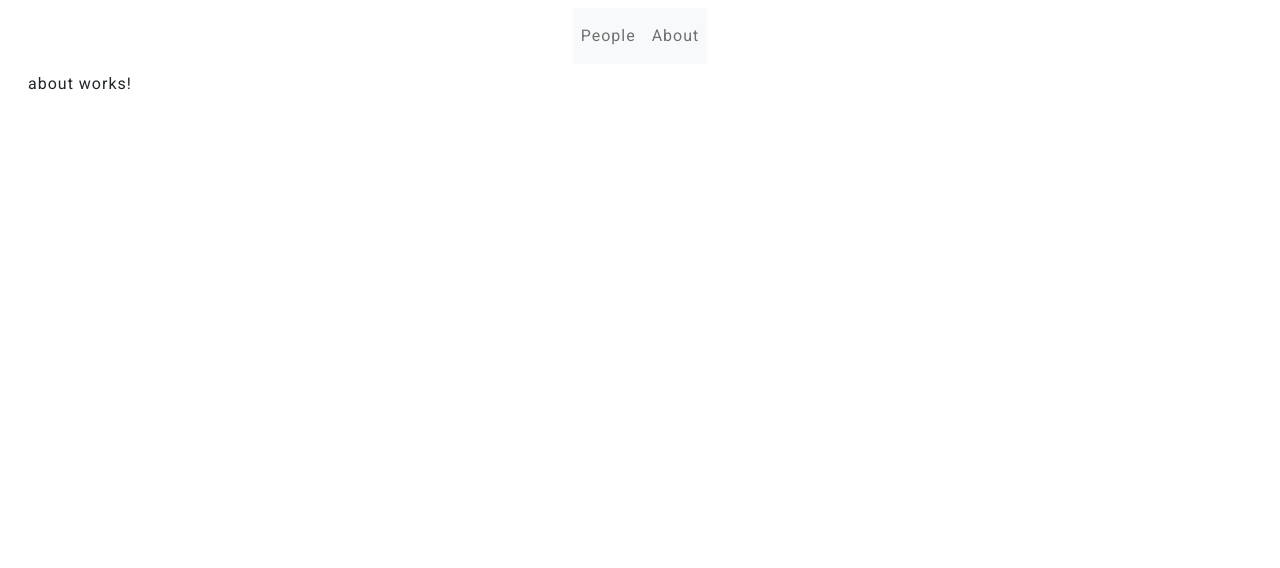
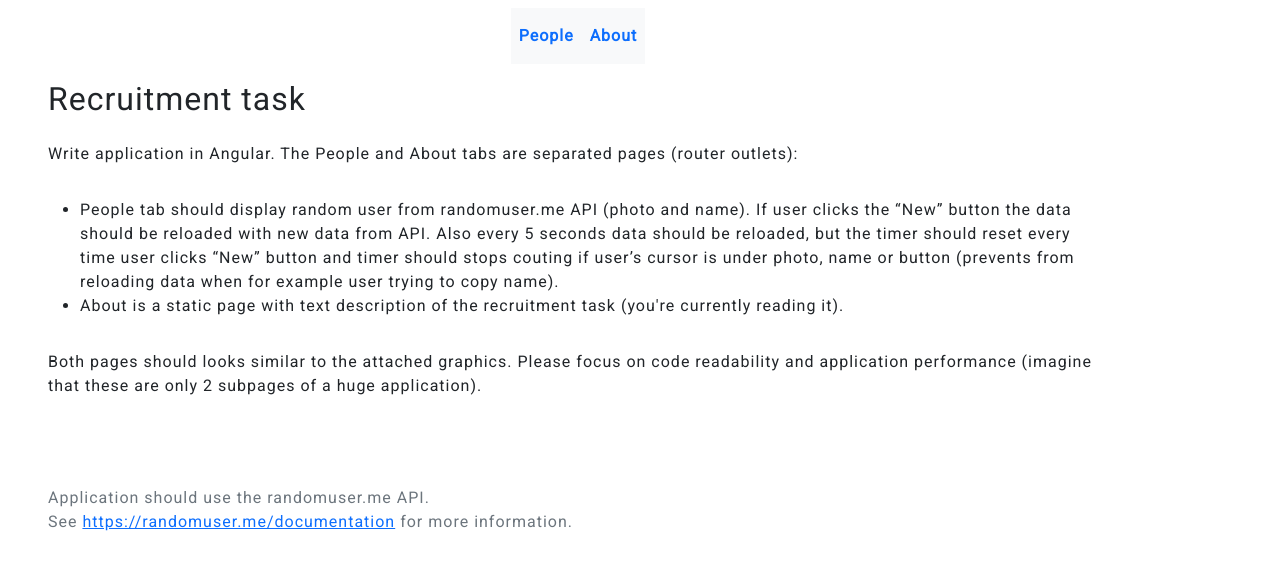
Before and after one commit to miq87/Dataedo, an Angular app: page /about in a window 1280 px wide. Shown: the top 568 px of the page. Built offline with nearby package versions, Linux system fonts and the light colour scheme.

Commit message:
finished

```diff
--- a/src/app/app-routing.module.ts
+++ b/src/app/app-routing.module.ts
@@ -4,9 +4,9 @@ import { AboutComponent } from './components/about/about.component';
 import { PeopleComponent } from './components/people/people.component';
 
 const routes: Routes = [
-  { path: "people", component: PeopleComponent },
-  { path: "about", component: AboutComponent },
-  { path: "**", component: PeopleComponent },
+  { path: "people", pathMatch: "full", component: PeopleComponent },
+  { path: "about", pathMatch: "full", component: AboutComponent },
+  { path: "**", pathMatch: "full", component: PeopleComponent },
 ];
 
 @NgModule({
--- a/src/app/app.component.html
+++ b/src/app/app.component.html
@@ -1,4 +1,4 @@
-<div class="containerm m-2">
+<div class="container m-2">
   <div class="row m-2">
     <app-navbar></app-navbar>
   </div>
--- a/src/app/app.component.ts
+++ b/src/app/app.component.ts
@@ -2,8 +2,7 @@ import { Component } from '@angular/core';
 
 @Component({
   selector: 'app-root',
-  templateUrl: './app.component.html',
-  styleUrls: ['./app.component.css']
+  templateUrl: './app.component.html'
 })
 export class AppComponent {
   title = 'Dataedo';
--- a/src/app/components/about/about.component.html
+++ b/src/app/components/about/about.component.html
@@ -1 +1,26 @@
-<p>about works!</p>
+<div class="d-flex flex-column justify-content-center align-items-left">
+  <div class="m-2">
+    <h2>Recruitment task</h2>
+  </div>
+  <div class="m-2">
+    <p>Write application in Angular. The People and About tabs are separated pages (router outlets):</p>
+  </div>
+  <div class="m-2">
+    <ul>
+      <li>People tab should display random user from randomuser.me API (photo and name). If
+        user clicks the “New” button the data should be reloaded with new data from API. Also
+        every 5 seconds data should be reloaded, but the timer should reset every time user
+        clicks “New” button and timer should stops couting if user’s cursor is under photo, name
+        or button (prevents from reloading data when for example user trying to copy name).</li>
+      <li>About is a static page with text description of the recruitment task (you're currently
+        reading it).</li>
+    </ul>
+  </div>
+  <div class="m-2">
+    <p>Both pages should looks similar to the attached graphics. Please focus on code readability and
+      application performance (imagine that these are only 2 subpages of a huge application).</p>
+    <br><br><br>
+    <span class="text-secondary">Application should use the randomuser.me API.<br>
+      See <a href="https://randomuser.me/documentation">https://randomuser.me/documentation</a> for more information.</span>
+  </div>
+</div>
--- a/src/app/components/navbar/navbar.component.html
+++ b/src/app/components/navbar/navbar.component.html
@@ -1,11 +1,11 @@
 <div class="d-flex flex-column justify-content-center align-items-center">
-  <nav class="navbar navbar-expand-sm navbar-light bg-light">
+  <nav class="navbar navbar-expand-sm navbar-primary bg-light">
     <ul class="navbar-nav">
-      <li class="nav-item active">
-        <a class="nav-link" [routerLink]="['people']">People</a>
+      <li class="nav-item">
+        <a class="nav-link active" href="#" routerLink="people" routerLinkActive="active">People</a>
       </li>
       <li class="nav-item">
-        <a class="nav-link" [routerLink]="['about']">About</a>
+        <a class="nav-link" href="#" routerLink="about" routerLinkActive="active">About</a>
       </li>
     </ul>
   </nav>
--- a/src/app/components/people/people.component.html
+++ b/src/app/components/people/people.component.html
@@ -4,13 +4,13 @@
     (mouseover)="pauseTimer()" (mouseleave)="startTimer()">
   </div>
   <div class="m-2">
-    <span>Hi, my name is</span>
+    <span class="text-secondary">Hi, My name is</span>
   </div>
   <div class="m-2">
     <h3 (mouseover)="pauseTimer()" (mouseleave)="startTimer()">
         {{ person.results[0].name.first }} {{ person.results[0].name.last }}</h3>
   </div>
   <div class="m-2">
-    <button type="button" class="btn btn-md btn-primary" (click)="startTimer()">NEW</button>
+    <button type="button" class="btn btn-sm btn-primary" (click)="firstStart(); startTimer()">New</button>
   </div>
 </div>
--- a/src/app/components/people/people.component.ts
+++ b/src/app/components/people/people.component.ts
@@ -1,5 +1,4 @@
 import { Component, OnInit } from '@angular/core';
-import { interval, timer } from 'rxjs';
 import { RandomUserService } from 'src/app/services/random-user.service';
 
 @Component({
@@ -10,6 +9,7 @@ export class PeopleComponent implements OnInit {
 
   person: any
   interval: any
+  isTimerStarted = false
 
   constructor(private randomUserService: RandomUserService) { }
 
@@ -18,16 +18,24 @@ export class PeopleComponent implements OnInit {
   }
 
   startTimer(): void {
+    if(this.isTimerStarted) {
       clearInterval(this.interval)
       console.log("Timer started")
       this.interval = setInterval(() => {
         this.getRandomUser()
-    }, 5000)
+      }, 1500)
+    }
   }
 
   pauseTimer(): void {
+    if(this.isTimerStarted) {
       clearInterval(this.interval)
       console.log("Timer paused")
+    }
+  }
+
+  firstStart(): void {
+    this.isTimerStarted = true
   }
 
   getRandomUser(): void {
--- a/src/styles.css
+++ b/src/styles.css
@@ -5,6 +5,6 @@
   letter-spacing: 1px;
 }
 
-span {
-    color: grey;
+.navbar-nav .nav-link.active {
+  font-weight: bold;
 }
```
Also changed, not shown: src/app/app.component.css (deleted), 1 other file (tests, documents, lock files or other folders). Lines whose indentation alone changed are shown as unchanged.
